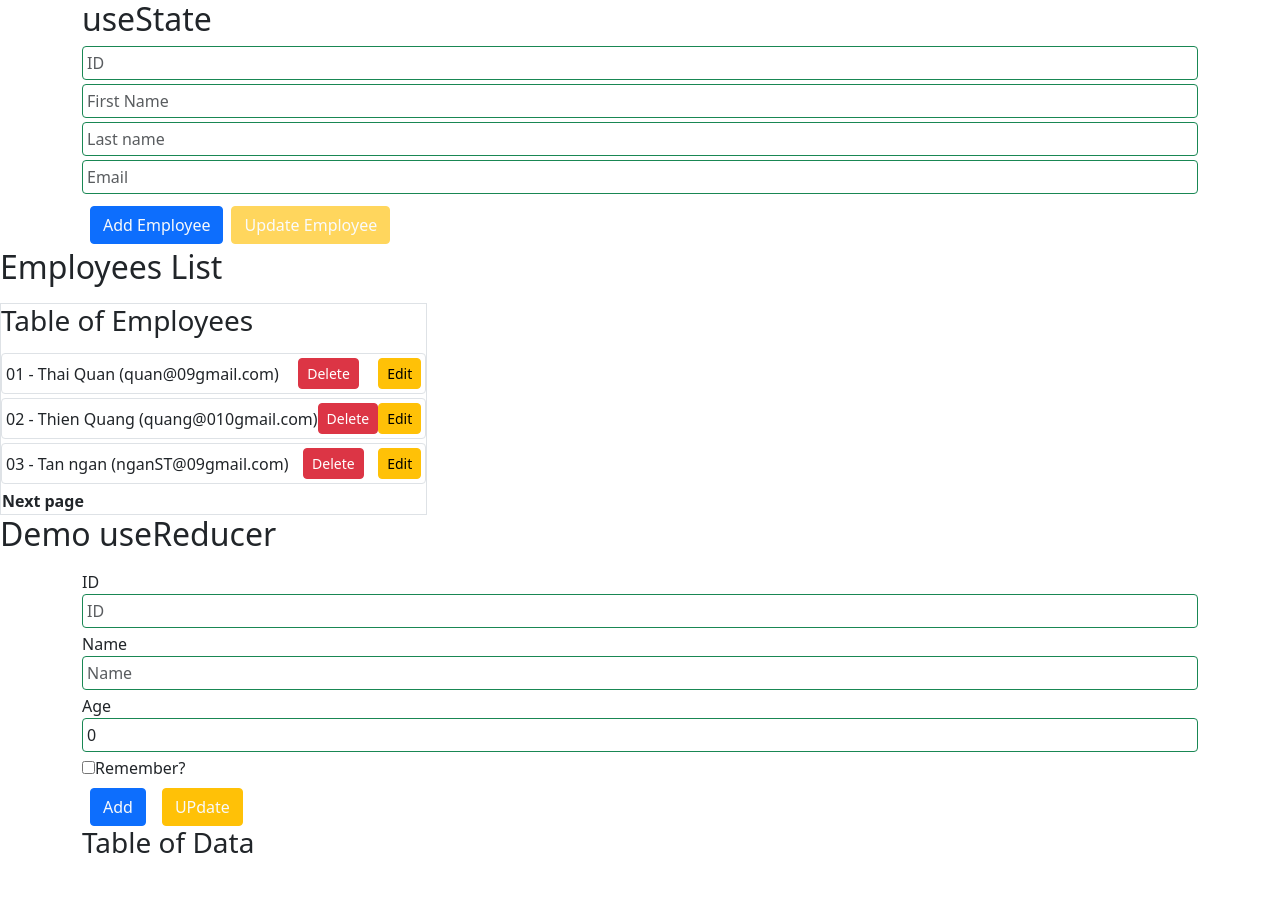
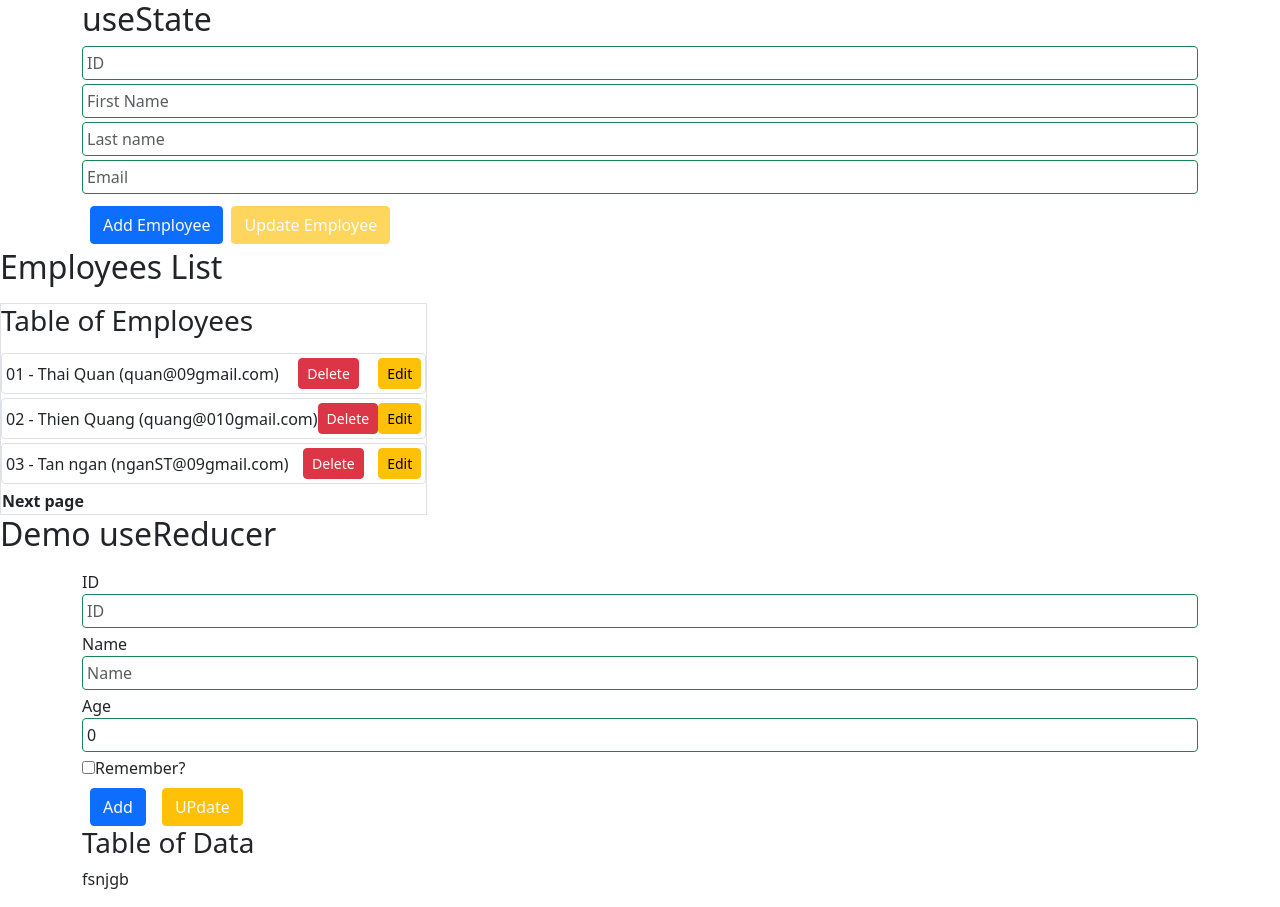
Before and after one commit to ThaiThienQuan/reactlearning, a React (Vite) app: page / in a window 1280 px wide. Before the commit the page ends 883 px from the top, so only its background shows below. Built offline with nearby package versions, Linux system fonts and the light colour scheme.

Commit message:
Pracetice useReducer 1.05

```diff
--- a/src/demo/DemoUseReducer.tsx
+++ b/src/demo/DemoUseReducer.tsx
@@ -1,5 +1,4 @@
 import { useReducer } from "react";
-import { data } from "react-router-dom";
 const initialData = {
   datas: [],
   inputValue: {
@@ -140,6 +139,7 @@ export default function DemoUseReducer() {
                 </button>
               </td>
             ))}
+            fsnjgb
           </tr>
         </table>
       </div>
```
